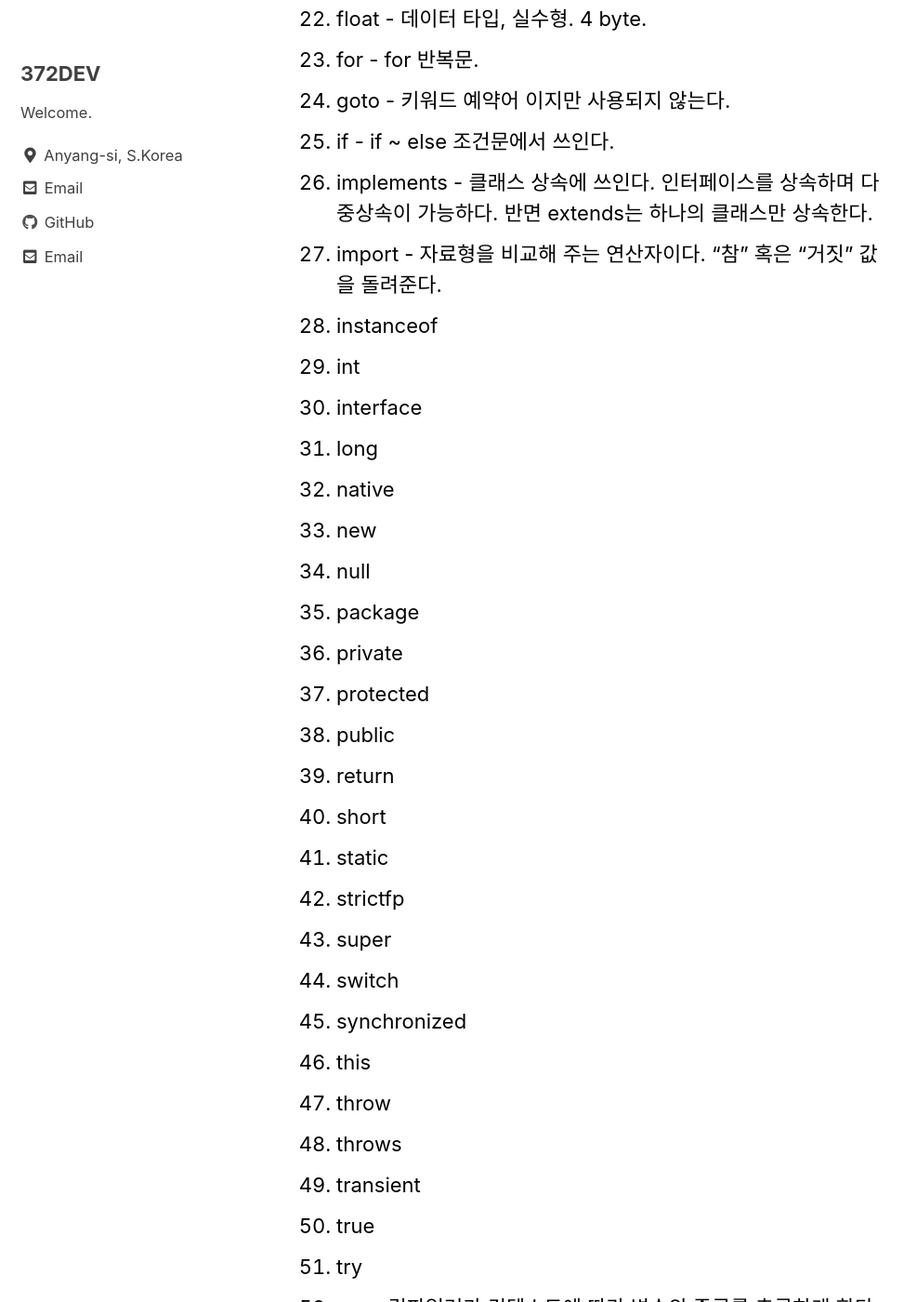
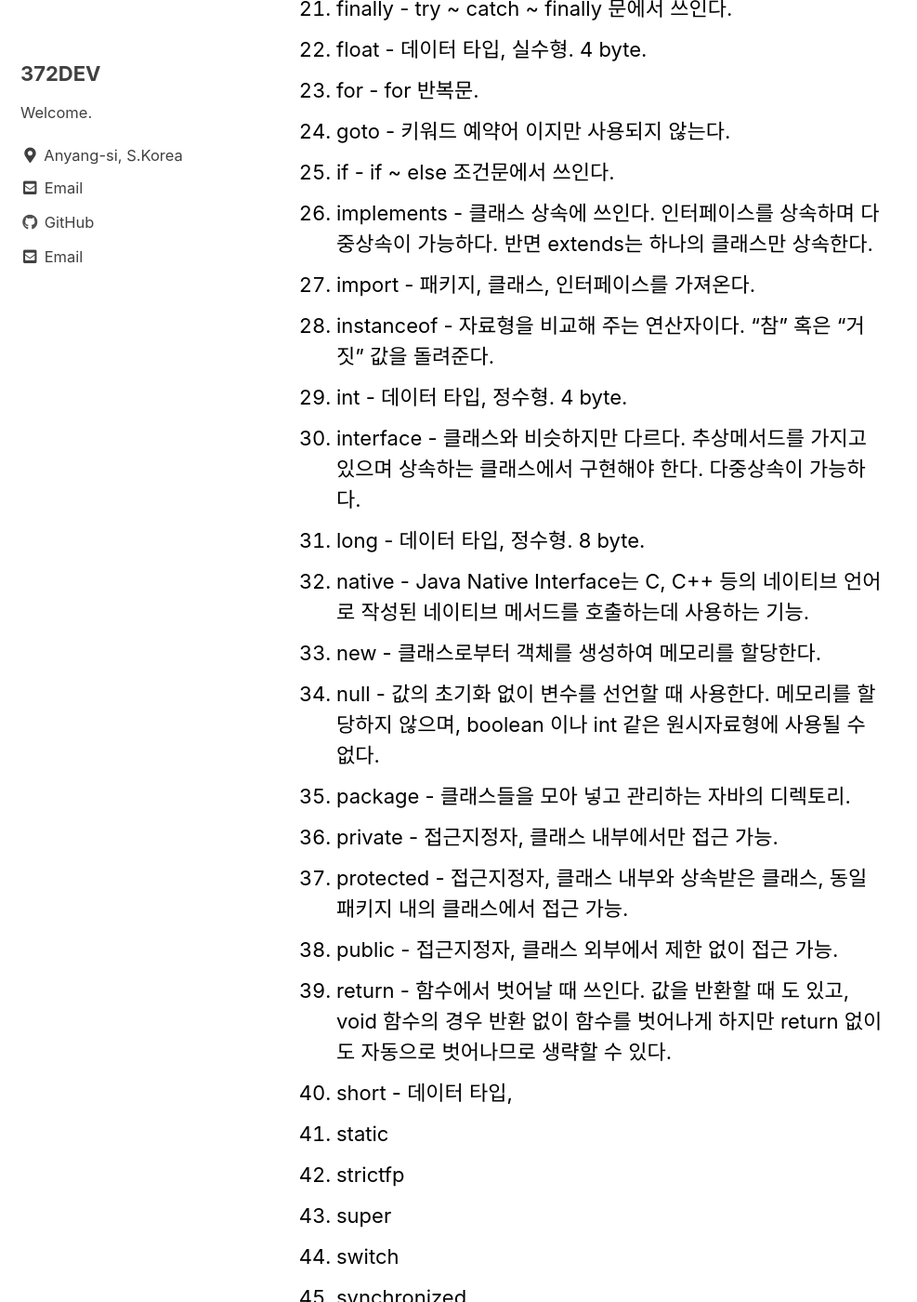
Before and after one commit to 372dev/372dev.github.io, a Jekyll site: the page built from _posts/2020-09-19-post04.md, in a window 1280 px wide and 1400 px high, scrolled down 1994 px. Shown: the whole window at 93% size, without its empty margins (0-987 px from the left). Built offline with Jekyll 4.4.1, drawn with Linux system fonts in a browser that asks for light colours; cached includes are drawn as plain includes; some of the changed text lies outside the part shown.

Commit message:
Update 2020-09-19-post04.md

```diff
--- a/_posts/2020-09-19-post04.md
+++ b/_posts/2020-09-19-post04.md
@@ -15,14 +15,14 @@ tags: Java, Study, Korean, Reserved, Keyword, Operators,
 3. assert - 검증.
 4. boolean - "참", "거짓"의 자료형.
 5. break - 주로 if문과 함께 사용되어 반복문에서 벗어나게 한다.
-6. byte - 데이터 타입, 정수형. 8 bit.
+6. byte - 데이터 타입, 정수형. 8 bits.
 7. case - switch 조건문에서 사용. 리터럴과 상수 허용, 변수는 안된다.
 8. catch - try ~ catch ~ finally 문에서 사용된다. 예외처리를 한다. catch(예외클래스 변수){예외처리 내용}으로 구성된다.
 9. char - 데이터 타입, 문자형. 2 byte. 하나의 문자만 저장한다.
 10. class - 모든 코드는 클래스 안에 존재한다.
 11. const  - 키워드 예약어 이지만 사용되지 않는다. 자바에서는 final을 이용하여 상수를 정의한다.
 12. continue - break와 함께 반복을 제어한다. continue를 만나면 해당 반복부분 탈출 후 다음반복을 실행한다.
-13. default - 접근제어자 설정을 안하면 default로 설정된다. 또한 switch 조건문에서 case 해당이 없으면 default를 실행한다.
+13. default - 접근제어자이다. 따로 설정을 안하면 default로 설정된다. 또한 switch 조건문에서 case 해당이 없으면 default를 실행한다.
 14. do - do ~ while 반복문에서 사용된다. while 문의 경우 조건이 충족되지 않으면 한번도 실행되지 않을 수 있지만, do ~ while 문의 경우엔 무조건 한번은 실행된다.
 15. double - 데이터 타입, 실수형. 8 byte.
 16. else - if ~ else 조건문에서 쓰인다. if / if ~ else / if ~ else if ~ else 의 경우가 있다.
@@ -36,20 +36,20 @@ tags: Java, Study, Korean, Reserved, Keyword, Operators,
 24. goto - 키워드 예약어 이지만 사용되지 않는다.
 25. if - if ~ else 조건문에서 쓰인다.
 26. implements - 클래스 상속에 쓰인다. 인터페이스를 상속하며 다중상속이 가능하다. 반면 extends는 하나의 클래스만 상속한다.
-27. import - 자료형을 비교해 주는 연산자이다. "참" 혹은 "거짓" 값을 돌려준다.
-28. instanceof
-29. int
-30. interface
-31. long
-32. native
-33. new
-34. null
-35. package
-36. private
-37. protected
-38. public
-39. return
-40. short
+27. import - 패키지, 클래스, 인터페이스를 가져온다.
+28. instanceof - 자료형을 비교해 주는 연산자이다. "참" 혹은 "거짓" 값을 돌려준다.
+29. int - 데이터 타입, 정수형. 4 byte.
+30. interface - 클래스와 비슷하지만 다르다. 추상메서드를 가지고 있으며 상속하는 클래스에서 구현해야 한다. 다중상속이 가능하다.
+31. long - 데이터 타입, 정수형. 8 byte.
+32. native - Java Native Interface는 C, C++ 등의 네이티브 언어로 작성된 네이티브 메서드를 호출하는데 사용하는 기능.
+33. new - 클래스로부터 객체를 생성하여 메모리를 할당한다.
+34. null - 값의 초기화 없이 변수를 선언할 때 사용한다. 메모리를 할당하지 않으며, boolean 이나 int 같은 원시자료형에 사용될 수 없다.
+35. package - 클래스들을 모아 넣고 관리하는 자바의 디렉토리.
+36. private - 접근지정자, 클래스 내부에서만 접근 가능.
+37. protected - 접근지정자, 클래스 내부와 상속받은 클래스, 동일 패키지 내의 클래스에서 접근 가능.
+38. public - 접근지정자, 클래스 외부에서 제한 없이 접근 가능.
+39. return - 함수에서 벗어날 때 쓰인다. 값을 반환할 때 도 있고, void 함수의 경우 반환 없이 함수를 벗어나게 하지만 return 없이도 자동으로 벗어나므로 생략할 수 있다.
+40. short - 데이터 타입,
 41. static
 42. strictfp
 43. super
@@ -67,6 +67,7 @@ tags: Java, Study, Korean, Reserved, Keyword, Operators,
 55. while
 
 ### 정보 출처
+###### 검색 출처를 남기기 위한 목적이지만 하나 하나 다시 읽어도 좋다.
 - https://en.wikipedia.org/wiki/List_of_Java_keywords
 - https://www.thoughtco.com/reserved-words-in-java-2034200
 - https://studymake.tistory.com/423
@@ -85,3 +86,10 @@ tags: Java, Study, Korean, Reserved, Keyword, Operators,
 - https://www.educative.io/edpresso/what-is-the-instanceof-operator-used-for-in-java?utm_source=Google%20AdWords&aid=5082902844932096&utm_medium=cpc&utm_campaign=kb-dynamic-edpresso&gclid=CjwKCAjw2Jb7BRBHEiwAXTR4jZxj2Kjbz6AWUwWqd8MQ3llitmgyxQfpx07_3cCzmZPhyJd01cww5RoCRnEQAvD_BwE
 - https://coding-factory.tistory.com/524
 - https://ko.wikipedia.org/wiki/%EC%98%88%EC%95%BD%EC%96%B4
+- https://duzi077.tistory.com/252
+- https://javacpro.tistory.com/11
+- https://m.blog.naver.com/heartflow89/220955262405
+- https://www.codementor.io/@stevedonovan/class-vs-object-vs-instance-14i2s2lu6r#comments-14i2s2lu6r
+- https://stackoverflow.com/questions/2707322/what-is-null-in-java/34201526#34201526
+- https://okky.kr/article/39792
+- https://www.geeksforgeeks.org/return-keyword-java/
```
